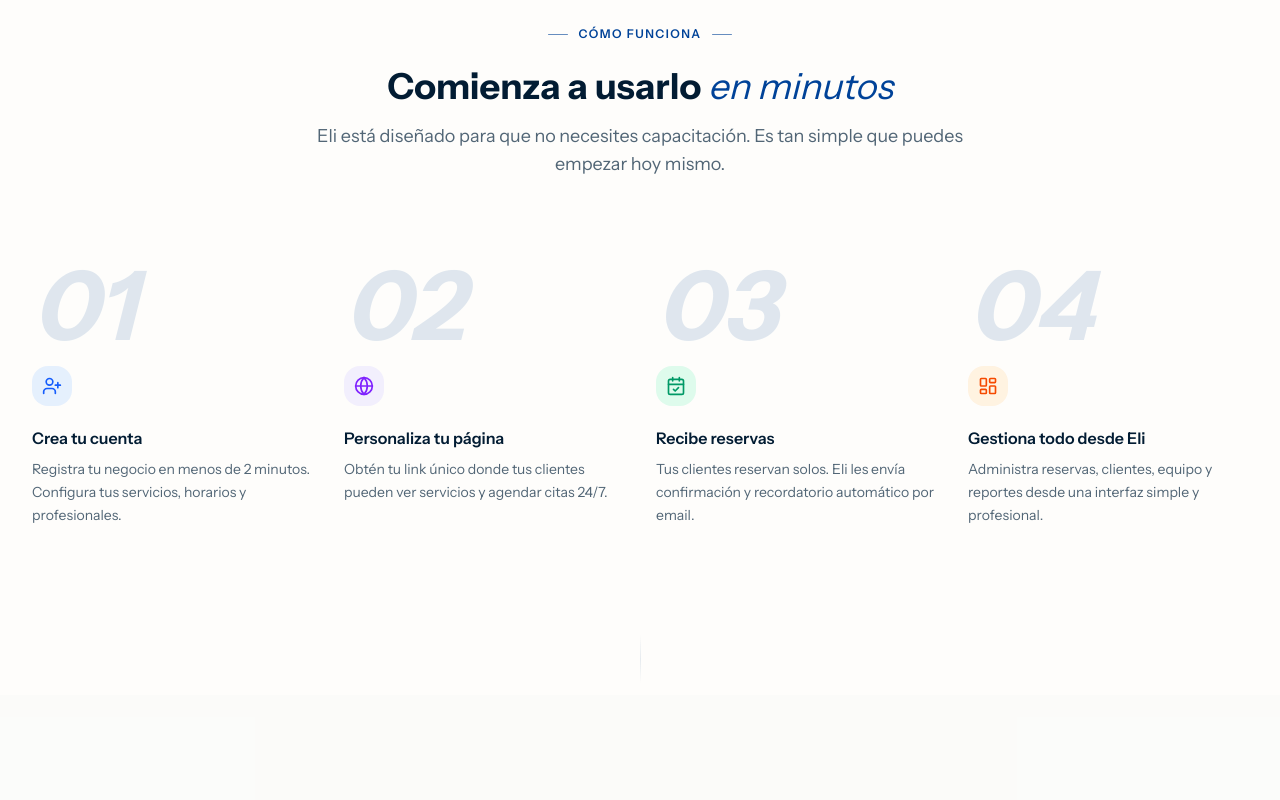
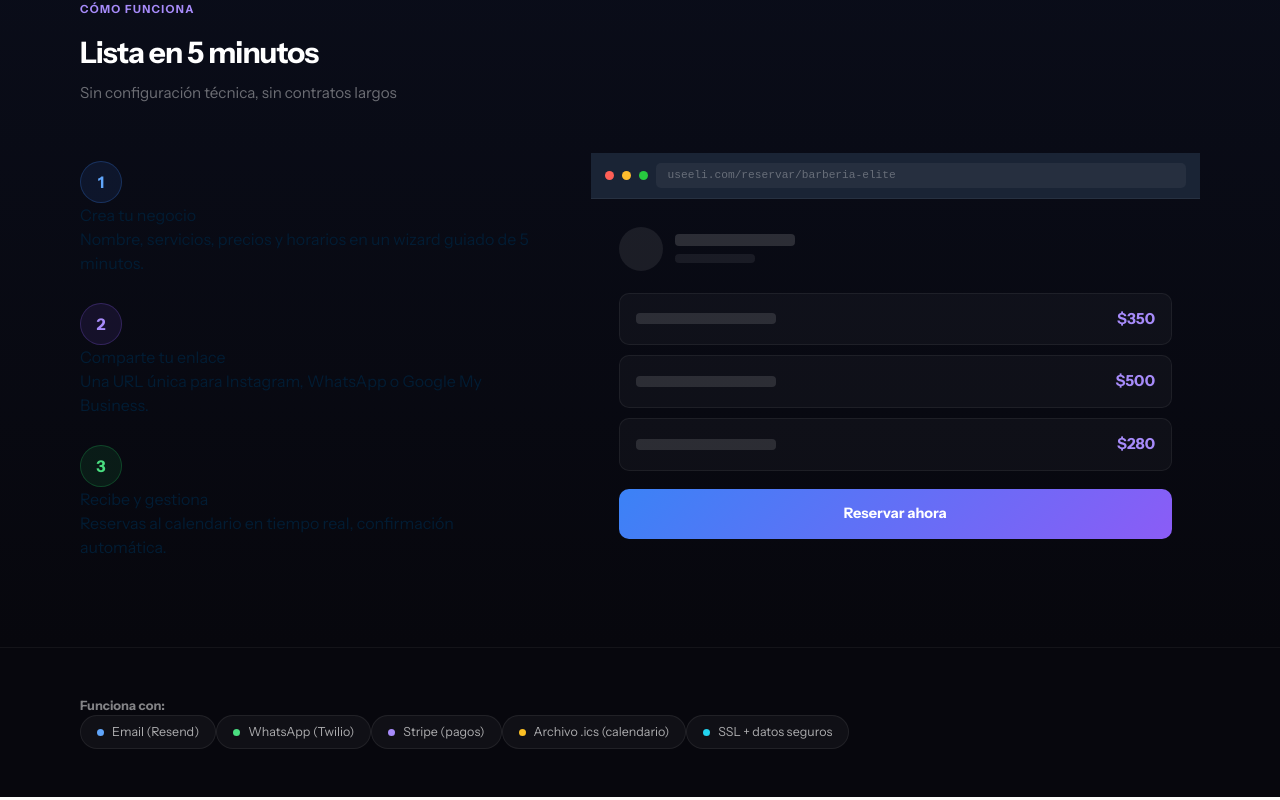
Before and after one commit to AE-ROD/Eli, a Next.js app: page / in a window 1280 px wide. Shown: the part 2840-3640 px from the top of the page. Built offline with nearby package versions, Linux system fonts and the light colour scheme.

Commit message:
feat: rewrite HowItWorksSection as 3-step split panel + integrations strip

```diff
--- a/components/landing/how-it-works-section.tsx
+++ b/components/landing/how-it-works-section.tsx
@@ -1,102 +1,303 @@
 "use client"
 
+import type { CSSProperties } from "react"
 import { motion } from "framer-motion"
-import { UserPlus, Globe, CalendarCheck, LayoutDashboard } from "lucide-react"
 
-const steps = [
+type AccentStyle = CSSProperties & {
+  "--accent": string
+  "--accent-bg": string
+  "--accent-border": string
+}
+
+const STEPS = [
   {
-    number: "01",
-    icon: UserPlus,
-    title: "Crea tu cuenta",
-    description: "Registra tu negocio en menos de 2 minutos. Configura tus servicios, horarios y profesionales.",
-    iconColor: "bg-blue-100/70 text-blue-600",
+    number: "1",
+    title: "Crea tu negocio",
+    description: "Nombre, servicios, precios y horarios en un wizard guiado de 5 minutos.",
+    accent: "#60a5fa",
+    accentBg: "rgba(59, 130, 246, 0.1)",
+    accentBorder: "rgba(59, 130, 246, 0.25)",
   },
   {
-    number: "02",
-    icon: Globe,
-    title: "Personaliza tu página",
-    description: "Obtén tu link único donde tus clientes pueden ver servicios y agendar citas 24/7.",
-    iconColor: "bg-violet-100/70 text-violet-600",
+    number: "2",
+    title: "Comparte tu enlace",
+    description: "Una URL única para Instagram, WhatsApp o Google My Business.",
+    accent: "#a78bfa",
+    accentBg: "rgba(139, 92, 246, 0.1)",
+    accentBorder: "rgba(139, 92, 246, 0.25)",
   },
   {
-    number: "03",
-    icon: CalendarCheck,
-    title: "Recibe reservas",
-    description: "Tus clientes reservan solos. Eli les envía confirmación y recordatorio automático por email.",
-    iconColor: "bg-emerald-100/70 text-emerald-600",
+    number: "3",
+    title: "Recibe y gestiona",
+    description: "Reservas al calendario en tiempo real, confirmación automática.",
+    accent: "#4ade80",
+    accentBg: "rgba(34, 197, 94, 0.1)",
+    accentBorder: "rgba(34, 197, 94, 0.25)",
   },
-  {
-    number: "04",
-    icon: LayoutDashboard,
-    title: "Gestiona todo desde Eli",
-    description: "Administra reservas, clientes, equipo y reportes desde una interfaz simple y profesional.",
-    iconColor: "bg-orange-100/70 text-orange-600",
-  },
+]
+
+const INTEGRATIONS = [
+  { label: "Email (Resend)", color: "#60a5fa" },
+  { label: "WhatsApp (Twilio)", color: "#4ade80" },
+  { label: "Stripe (pagos)", color: "#a78bfa" },
+  { label: "Archivo .ics (calendario)", color: "#fbbf24" },
+  { label: "SSL + datos seguros", color: "#22d3ee" },
 ]
 
 export function HowItWorksSection() {
   return (
-    <section id="como-funciona" className="py-24 bg-transparent">
-      <div className="mx-auto max-w-7xl px-4 sm:px-6 lg:px-8">
+    <>
+      <section id="como-funciona" className="how-section">
+        <div className="sec-inner">
+          <div className="sec-eyebrow">Cómo funciona</div>
+          <h2 className="sec-h2">Lista en 5 minutos</h2>
+          <p className="sec-sub">Sin configuración técnica, sin contratos largos</p>
 
-        <motion.div
-          className="text-center max-w-2xl mx-auto mb-20"
-          initial={{ opacity: 0, y: 20 }}
-          whileInView={{ opacity: 1, y: 0 }}
-          viewport={{ once: true, margin: "-60px" }}
-          transition={{ duration: 0.45 }}
-        >
-          <div className="inline-flex items-center gap-2.5 mb-1">
-            <div className="h-px w-5 bg-primary/60 rounded-full" />
-            <span className="text-xs font-semibold text-primary uppercase tracking-[0.12em]">Cómo funciona</span>
-            <div className="h-px w-5 bg-primary/60 rounded-full" />
-          </div>
-          <h2 className="mt-5 text-3xl sm:text-4xl font-bold text-foreground text-balance">
-            Comienza a usarlo{" "}
-            <span className="font-display italic font-normal text-primary">en minutos</span>
-          </h2>
-          <p className="mt-4 text-lg text-muted-foreground text-pretty">
-            Eli está diseñado para que no necesites capacitación.
-            Es tan simple que puedes empezar hoy mismo.
-          </p>
-        </motion.div>
-
-        <div className="grid grid-cols-1 sm:grid-cols-2 lg:grid-cols-4 gap-10 lg:gap-8">
-          {steps.map((step, i) => {
-            const Icon = step.icon
-            return (
+          <div className="how-wrap">
+            <div className="how-list">
+              {STEPS.map((step, i) => (
                 <motion.div
                   key={step.number}
-                className="group flex flex-col"
-                initial={{ opacity: 0, y: 24 }}
+                  className="how-item"
+                  initial={{ opacity: 0, y: 16 }}
                   whileInView={{ opacity: 1, y: 0 }}
                   viewport={{ once: true, margin: "-40px" }}
                   transition={{ duration: 0.4, delay: i * 0.1 }}
                 >
-                {/* Número tipográfico grande — Fraunces serif itálica */}
-                <span className="font-display italic font-bold leading-none select-none mb-3 text-primary/12"
-                  style={{ fontSize: "clamp(4rem, 8vw, 6rem)" }}
+                  <div
+                    className="how-circle"
+                    style={{
+                      "--accent": step.accent,
+                      "--accent-bg": step.accentBg,
+                      "--accent-border": step.accentBorder,
+                    } as AccentStyle}
                   >
                     {step.number}
-                </span>
-
-                {/* Ícono pequeño y plano */}
-                <div className={`w-10 h-10 rounded-xl ${step.iconColor} flex items-center justify-center mb-5`}>
-                  <Icon className="h-5 w-5" />
+                  </div>
+                  <div>
+                    <h3>{step.title}</h3>
+                    <p>{step.description}</p>
+                  </div>
+                </motion.div>
+              ))}
             </div>
 
-                <h3 className="text-base font-semibold text-foreground mb-2">
-                  {step.title}
-                </h3>
-                <p className="text-sm text-muted-foreground leading-relaxed">
-                  {step.description}
-                </p>
+            <motion.div
+              className="how-visual"
+              initial={{ opacity: 0, y: 24 }}
+              whileInView={{ opacity: 1, y: 0 }}
+              viewport={{ once: true, margin: "-40px" }}
+              transition={{ duration: 0.5, delay: 0.15 }}
+            >
+              <div className="how-vbar">
+                <div className="how-vdot" style={{ background: "#ff5f56" }} />
+                <div className="how-vdot" style={{ background: "#ffbd2e" }} />
+                <div className="how-vdot" style={{ background: "#27c93f" }} />
+                <div className="how-vurl">useeli.com/reservar/barberia-elite</div>
+              </div>
+              <div className="how-vbody">
+                <div className="how-vheader">
+                  <div className="how-vavatar" />
+                  <div>
+                    <div className="how-vname" />
+                    <div className="how-vsub" />
+                  </div>
+                </div>
+                <div className="how-vsvc">
+                  <div className="how-vsvc-l" />
+                  <div className="how-vsvc-p">$350</div>
+                </div>
+                <div className="how-vsvc">
+                  <div className="how-vsvc-l" />
+                  <div className="how-vsvc-p">$500</div>
+                </div>
+                <div className="how-vsvc">
+                  <div className="how-vsvc-l" />
+                  <div className="how-vsvc-p">$280</div>
+                </div>
+                <div className="how-vbtn">Reservar ahora</div>
+              </div>
             </motion.div>
-            )
-          })}
+          </div>
+        </div>
+      </section>
+
+      <div className="integrations">
+        <div className="int-inner">
+          <motion.div
+            className="how-int"
+            initial={{ opacity: 0, y: 16 }}
+            whileInView={{ opacity: 1, y: 0 }}
+            viewport={{ once: true, margin: "-40px" }}
+            transition={{ duration: 0.4 }}
+          >
+            <div className="how-int-label">Funciona con:</div>
+            {INTEGRATIONS.map((integration) => (
+              <div className="how-pill" key={integration.label}>
+                <div className="how-pill-dot" style={{ background: integration.color }} />
+                {integration.label}
+              </div>
+            ))}
+          </motion.div>
+        </div>
       </div>
 
-      </div>
-    </section>
+      <style jsx>{`
+        .how-section {
+          position: relative;
+          background: linear-gradient(180deg, #0a0d1a 0%, #07070d 100%);
+          padding: 80px 44px;
+          overflow: hidden;
+        }
+        .how-section::before {
+          content: '';
+          position: absolute;
+          top: 0;
+          left: 0;
+          right: 0;
+          height: 1px;
+          background: linear-gradient(90deg, transparent 0%, rgba(124, 58, 237, 0.4) 30%, rgba(59, 130, 246, 0.4) 60%, transparent 100%);
+        }
+        .sec-inner {
+          position: relative;
+          max-width: 1120px;
+          margin: 0 auto;
+        }
+        .sec-eyebrow {
+          font-size: 0.7rem;
+          font-weight: 700;
+          letter-spacing: 0.12em;
+          text-transform: uppercase;
+          color: #a78bfa;
+          margin-bottom: 12px;
+        }
+        .sec-h2 {
+          font-size: 1.85rem;
+          font-weight: 800;
+          color: #fff;
+          letter-spacing: -0.03em;
+          margin-bottom: 8px;
+        }
+        .sec-sub {
+          font-size: 0.95rem;
+          color: rgba(255, 255, 255, 0.4);
+          margin-bottom: 48px;
+        }
+        .how-wrap {
+          display: grid;
+          grid-template-columns: 0.85fr 1.15fr;
+          gap: 60px;
+          align-items: center;
+        }
+        .how-list { display: flex; flex-direction: column; gap: 28px; }
+        .how-item { display: flex; gap: 18px; align-items: flex-start; }
+        .how-circle {
+          width: 42px;
+          height: 42px;
+          border-radius: 50%;
+          flex-shrink: 0;
+          display: flex;
+          align-items: center;
+          justify-content: center;
+          font-size: 1rem;
+          font-weight: 800;
+          color: var(--accent);
+          background: var(--accent-bg);
+          border: 1px solid var(--accent-border);
+        }
+        .how-item h3 { font-size: 1.02rem; font-weight: 700; color: #fff; margin-bottom: 4px; }
+        .how-item p { font-size: 0.85rem; color: rgba(255, 255, 255, 0.4); line-height: 1.6; }
+        .how-visual {
+          background: #0f1929;
+          border: 1px solid rgba(255, 255, 255, 0.08);
+          border-radius: 16px;
+          overflow: hidden;
+          box-shadow: 0 30px 70px rgba(0, 0, 0, 0.5), 0 0 60px rgba(59, 130, 246, 0.06);
+        }
+        .how-vbar {
+          background: #1a2435;
+          padding: 10px 14px;
+          display: flex;
+          align-items: center;
+          gap: 8px;
+          border-bottom: 1px solid rgba(255, 255, 255, 0.06);
+        }
+        .how-vdot { width: 9px; height: 9px; border-radius: 50%; }
+        .how-vurl {
+          flex: 1;
+          background: rgba(255, 255, 255, 0.05);
+          border-radius: 5px;
+          padding: 4px 12px;
+          font-size: 0.7rem;
+          color: rgba(255, 255, 255, 0.3);
+          font-family: 'SF Mono', monospace;
+        }
+        .how-vbody { padding: 28px; }
+        .how-vheader { display: flex; align-items: center; gap: 12px; margin-bottom: 22px; }
+        .how-vavatar { width: 44px; height: 44px; border-radius: 50%; background: rgba(255, 255, 255, 0.08); }
+        .how-vname { width: 120px; height: 12px; border-radius: 4px; background: rgba(255, 255, 255, 0.14); margin-bottom: 8px; }
+        .how-vsub { width: 80px; height: 9px; border-radius: 4px; background: rgba(255, 255, 255, 0.07); }
+        .how-vsvc {
+          display: flex;
+          align-items: center;
+          justify-content: space-between;
+          background: rgba(255, 255, 255, 0.03);
+          border: 1px solid rgba(255, 255, 255, 0.06);
+          border-radius: 10px;
+          padding: 14px 16px;
+          margin-bottom: 10px;
+        }
+        .how-vsvc-l { width: 140px; height: 11px; border-radius: 4px; background: rgba(255, 255, 255, 0.12); }
+        .how-vsvc-p { font-size: 0.95rem; font-weight: 700; color: #a78bfa; }
+        .how-vbtn {
+          margin-top: 18px;
+          text-align: center;
+          padding: 14px;
+          border-radius: 10px;
+          background: linear-gradient(135deg, #3b82f6, #8b5cf6);
+          color: #fff;
+          font-size: 0.9rem;
+          font-weight: 700;
+        }
+
+        .integrations {
+          background: #07070d;
+          padding: 48px 44px;
+          border-top: 1px solid rgba(255, 255, 255, 0.05);
+        }
+        .int-inner {
+          max-width: 1120px;
+          margin: 0 auto;
+        }
+        .how-int {
+          display: flex;
+          align-items: center;
+          flex-wrap: wrap;
+          gap: 14px;
+          background: rgba(255, 255, 255, 0.03);
+          border: 1px solid rgba(255, 255, 255, 0.08);
+          border-radius: 16px;
+          padding: 20px 28px;
+        }
+        .how-int-label {
+          font-size: 0.8rem;
+          font-weight: 700;
+          color: rgba(255, 255, 255, 0.5);
+          margin-right: 4px;
+        }
+        .how-pill {
+          display: inline-flex;
+          align-items: center;
+          gap: 8px;
+          background: rgba(255, 255, 255, 0.04);
+          border: 1px solid rgba(255, 255, 255, 0.07);
+          border-radius: 100px;
+          padding: 7px 16px;
+          font-size: 0.78rem;
+          color: rgba(255, 255, 255, 0.65);
+        }
+        .how-pill-dot { width: 7px; height: 7px; border-radius: 50%; flex-shrink: 0; }
+      `}</style>
+    </>
   )
 }
```
Lines whose indentation alone changed are shown as unchanged.
